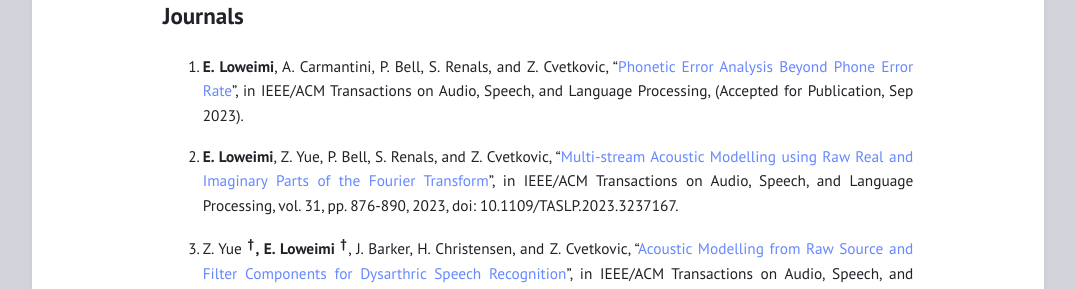
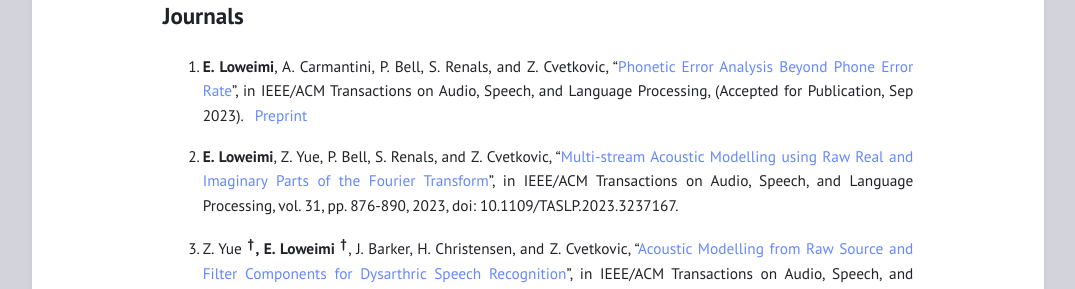
Before and after one commit to eloweimi/eloweimi.github.io, a Jekyll site: the page built from publications.md, in a window 1280 px wide and 900 px high. Shown: the part 271-560 px from the top of the window, without its empty margins (102-1177 px from the left). Built offline with Jekyll 4.4.1, drawn with Linux system fonts in a browser that asks for light colours.

Commit message:
Update publications.md

```diff
--- a/publications.md
+++ b/publications.md
@@ -9,7 +9,7 @@
 
 ## Journals ##
 
-1. **E. Loweimi**, A. Carmantini, P. Bell, S. Renals, and Z. Cvetkovic, “[Phonetic Error Analysis Beyond Phone Error Rate](https://kclpure.kcl.ac.uk/ws/portalfiles/portal/229243895/LEA_PrePrint.pdf)”, in IEEE/ACM Transactions on Audio, Speech, and Language Processing, (Accepted for Publication, Sep 2023).
+1. **E. Loweimi**, A. Carmantini, P. Bell, S. Renals, and Z. Cvetkovic, “[Phonetic Error Analysis Beyond Phone Error Rate](https://ieeexplore.ieee.org/abstract/document/10244118)”, in IEEE/ACM Transactions on Audio, Speech, and Language Processing, (Accepted for Publication, Sep 2023). &nbsp; [Preprint](https://kclpure.kcl.ac.uk/ws/portalfiles/portal/229243895/LEA_PrePrint.pdf)
 
 2. **E. Loweimi**, Z. Yue, P. Bell, S. Renals, and Z. Cvetkovic, “[Multi-stream Acoustic
 Modelling using Raw Real and Imaginary Parts of the Fourier Transform](https://ieeexplore.ieee.org/abstract/document/10026604)”, in IEEE/ACM Transactions on Audio, Speech, and Language Processing, vol. 31, pp. 876-890, 2023, doi: 10.1109/TASLP.2023.3237167.
```
